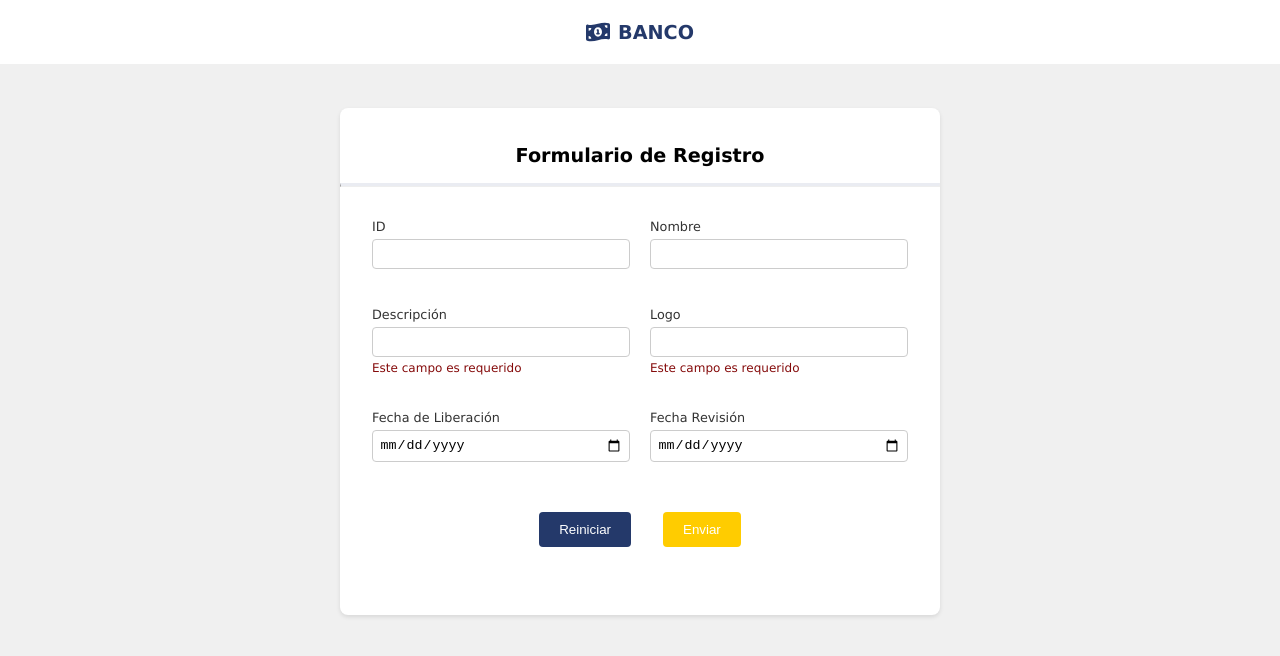
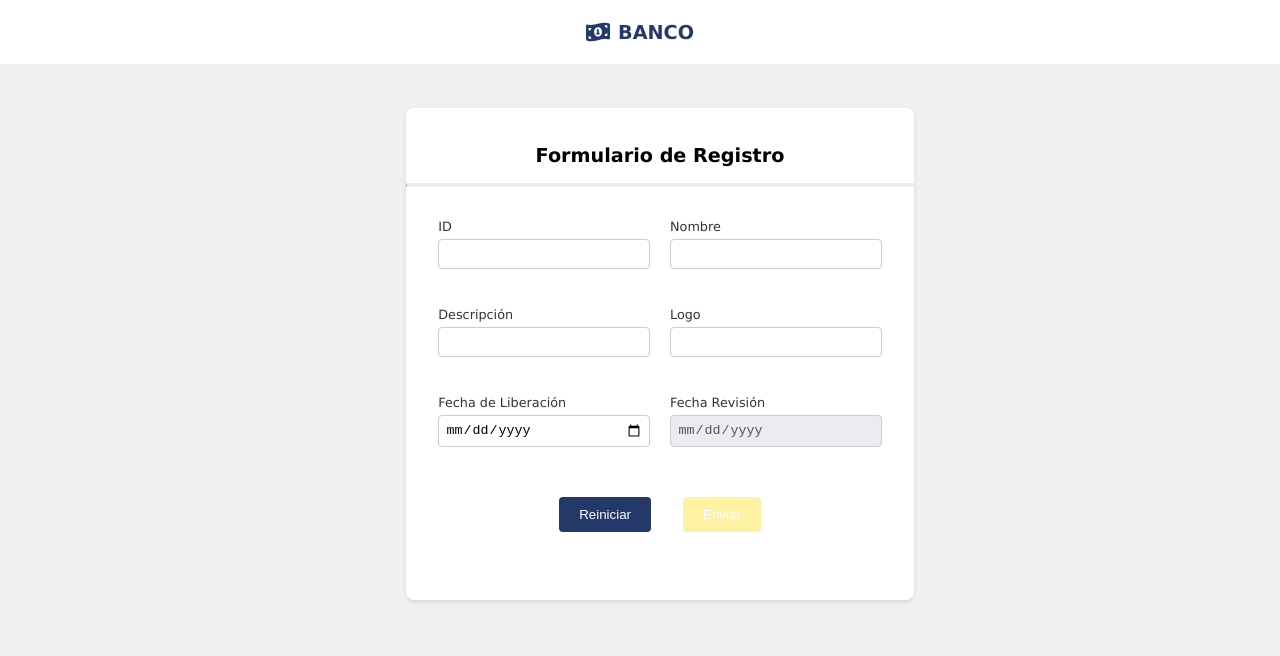
Before and after one commit to eavinti/EdgarVintimilla, an Angular app: page /dashboard/form in a window 1280 px wide. Shown: the top 656 px of the page. Built offline with nearby package versions, Linux system fonts and the light colour scheme.

Commit message:
validations

```diff
--- a/src/app/dashboard/pages/product-form/product-form.component.css
+++ b/src/app/dashboard/pages/product-form/product-form.component.css
@@ -46,6 +46,10 @@ form{
   width: 100%;
 }
 
+.form-group input:disabled {
+  background-color: var(--color-gray-200);
+}
+
 .form-group .error {
   color: #850b0b;
   font-size: 12px;
@@ -73,8 +77,13 @@ form{
 }
 
 .form-actions .submit-button {
-  background-color: #FFCC00;
+  background-color: var(--color-yellow-300);
   color: white;
+}
+
+.form-actions .submit-button:disabled {
+  background-color: var(--color-yellow-100);
+  cursor: not-allowed;
 }
 
 
--- a/src/app/dashboard/pages/product-form/product-form.component.html
+++ b/src/app/dashboard/pages/product-form/product-form.component.html
@@ -2,39 +2,119 @@
   <h2>Formulario de Registro</h2>
 
   <hr class="solid">
+
+  @if (successMessage) {
+    <div class="alert alert-success">
+      {{ successMessage }}
+    </div>
+  }
 
   <form [formGroup]="productForm" (ngSubmit)="onSubmit()">
     <div class="form-grid">
       <div class="form-group">
         <label for="id">ID</label>
         <input type="text" id="id" name="id" class="full-width" formControlName="id">
+        @if (productForm.get('id')?.touched && productForm.get('id')?.invalid) {
+          <div class="error">
+            @if (productForm.get('id')?.errors?.['required']) {
+              <div>El campo ID es requerido</div>
+            }
+            @if (productForm.get('id')?.errors?.['minlength']) {
+              <div>El campo ID debe tener al menos 3 caracteres</div>
+            }
+            @if (productForm.get('id')?.errors?.['maxlength']) {
+              <div>El campo ID debe tener como máximo 10 caracteres</div>
+            }
+            @if (productForm.get('id')?.errors?.['idExists']) {
+              <div>El ID ya existe</div>
+            }
+          </div>
+        }
       </div>
       <div class="form-group">
         <label for="name">Nombre</label>
         <input type="text" id="name" name="name" class="full-width" formControlName="name">
+        @if (productForm.get('name')?.touched && productForm.get('name')?.invalid) {
+          <div class="error">
+            @if (productForm.get('name')?.errors?.['required']) {
+              <div>El campo Nombre es requerido</div>
+            }
+            @if (productForm.get('name')?.errors?.['minlength']) {
+              <div>El campo Nombre debe tener al menos 5 caracteres</div>
+            }
+            @if (productForm.get('name')?.errors?.['maxlength']) {
+              <div>El campo Nombre debe tener como máximo 100
+                caracteres
+              </div>
+            }
+          </div>
+        }
       </div>
       <div class="form-group">
         <label for="description">Descripción</label>
         <input type="text" id="description" name="description" class="full-width" formControlName="description">
-        <span class="error">Este campo es requerido</span>
+        @if (productForm.get('description')?.touched && productForm.get('description')?.invalid) {
+          <div class="error">
+            @if (productForm.get('description')?.errors?.['required']) {
+              <div>El campo Descripción es requerido</div>
+            }
+            @if (productForm.get('description')?.errors?.['minlength']) {
+              <div>El campo Descripción debe tener al menos 10 caracteres</div>
+            }
+            @if (productForm.get('description')?.errors?.['maxlength']) {
+              <div>El campo Descripción debe tener como máximo 200 caracteres</div>
+            }
+          </div>
+        }
       </div>
       <div class="form-group">
         <label for="logo">Logo</label>
         <input type="text" id="logo" name="logo" class="full-width" formControlName="logo">
-        <span class="error">Este campo es requerido</span>
+        @if (productForm.get('logo')?.touched && productForm.get('logo')?.invalid) {
+          <div class="error">
+            @if (productForm.get('logo')?.errors?.['required']) {
+              <div>El campo LOGO es requerido</div>
+            }
+          </div>
+        }
       </div>
       <div class="form-group">
         <label for="release_date">Fecha de Liberación</label>
         <input type="date" id="release_date" name="release_date" class="full-width" formControlName="date_release">
+        @if (productForm.get('date_release')?.touched && productForm.get('date_release')?.invalid) {
+          <div class="error">
+            @if (productForm.get('date_release')?.errors?.['required']) {
+              <div>El campo Fecha de Liberación es requerido</div>
+            }
+            @if (productForm.get('date_release')?.errors?.['invalidDate']) {
+              <div>La fecha debe ser igual o mayor a la fecha actual</div>
+            }
+          </div>
+        }
       </div>
       <div class="form-group">
         <label for="revision_date">Fecha Revisión</label>
-        <input type="date" id="revision_date" name="revision_date" class="full-width" formControlName="date_revision">
+        <input type="date"
+               id="revision_date"
+               name="revision_date"
+               class="full-width"
+               formControlName="date_revision"
+               [disabled]="productForm.get('date_release')?.invalid ?? true">
+        @if (productForm.get('date_revision')?.touched && productForm.get('date_revision')?.invalid) {
+          <div class="error">
+            @if (productForm.get('date_revision')?.errors?.['required']) {
+              <div>El campo Fecha de Revisión es requerido</div>
+            }
+            @if (productForm.get('date_revision')?.errors?.['invalidRevisionDate']) {
+              <div>La fecha debe ser exactamente un año posterior a la fecha de liberación</div>
+            }
+          </div>
+        }
       </div>
     </div>
     <div class="form-actions">
-      <button type="reset" class="reset-button">Reiniciar</button>
-      <button type="submit" class="submit-button">Enviar</button>
+      <button type="reset" class="reset-button" (click)="resetForm()">Reiniciar</button>
+      <button type="submit" class="submit-button" [disabled]="productForm.invalid">Enviar</button>
     </div>
   </form>
 </div>
--- a/src/app/dashboard/pages/product-form/product-form.component.ts
+++ b/src/app/dashboard/pages/product-form/product-form.component.ts
@@ -15,26 +15,48 @@ import { ProductService } from '../../../services/product.service';
 export class ProductFormComponent {
 
   productForm: FormGroup;
+  successMessage: string | null = null;
 
   constructor(
     private fb: FormBuilder,
     private productService: ProductService
   ) {
     this.productForm = this.fb.group({
-      id: ['', Validators.required],
-      name: ['', Validators.required],
-      description: ['', Validators.required],
+      id: ['', [Validators.required, Validators.minLength(3), Validators.maxLength(10)]],
+      name: ['', [Validators.required, Validators.minLength(5), Validators.maxLength(100)]],
+      description: ['', [Validators.required, Validators.minLength(10), Validators.maxLength(200)]],
       logo: ['', Validators.required],
-      date_release: ['', Validators.required],
-      date_revision: [{value: '', disabled: false}, Validators.required]
+      date_release: ['', [Validators.required, this.dateValidator()]],
+      date_revision: [{value: '', disabled: true}, [Validators.required, this.dateRevisionValidator()]]
+    });
+
+    this.productForm.get('date_release')?.valueChanges.subscribe(value => {
+      const releaseControl = this.productForm.get('date_release');
+      const revisionControl = this.productForm.get('date_revision');
+
+      if (releaseControl?.valid) {
+        revisionControl?.enable();
+        const releaseDate = new Date(value);
+        const revisionDate = new Date(releaseDate);
+        revisionDate.setFullYear(revisionDate.getFullYear() + 1);
+        revisionControl?.setValue(revisionDate.toISOString().split('T')[0], { emitEvent: false });
+      } else {
+        revisionControl?.disable();
+        revisionControl?.reset();
+      }
     });
   }
 
   onSubmit() {
+    console.log(this.productForm);
     if (this.productForm.valid) {
       const product: Product = this.productForm.getRawValue();
       this.productService.createProduct(product).subscribe({
-        next: response => console.log('Producto creado con éxito', response),
+        next: response => {
+          console.log('Producto creado con éxito', response)
+          this.successMessage = 'Producto creado con éxito';
+          this.resetForm();
+        },
         error: error => console.error('Error al crear el producto', error)
       });
     } else {
@@ -42,4 +64,30 @@ export class ProductFormComponent {
     }
   }
 
+
+  resetForm() {
+    this.productForm.reset();
+    this.productForm.get('date_revision')?.disable();
+  }
+
+  dateValidator() {
+    return (control: { value: string | number | Date; }) => {
+      const date = new Date(control.value);
+      const today = new Date();
+      const yesterday = new Date(today);
+      yesterday.setDate(today.getDate() - 1);
+      return date >= yesterday ? null : { invalidDate: true };
+    };
+  }
+
+  dateRevisionValidator() {
+    return (control: { value: string | number | Date; }) => {
+      const revisionDate = new Date(control.value);
+      const releaseDate = new Date(this.productForm?.get('date_release')?.value);
+      const expectedRevisionDate = new Date(releaseDate);
+      expectedRevisionDate.setFullYear(expectedRevisionDate.getFullYear() + 1);
+      return revisionDate.toDateString() === expectedRevisionDate.toDateString() ? null : { invalidRevisionDate: true };
+    };
+  }
+
 }
--- a/src/styles.css
+++ b/src/styles.css
@@ -8,6 +8,7 @@
 
   --color-yellow-100: #FDF1A4;
   --color-yellow-200: #F5DF66;
+  --color-yellow-300: #FFCC00;
 }
 
 body {
@@ -128,3 +129,15 @@ hr.solid {
   margin-left: 0.4rem;
   cursor: help;
 }
+
+.alert {
+  padding: 15px;
+  margin-bottom: 20px;
+  border: 1px solid transparent;
+  border-radius: 4px;
+}
+.alert-success {
+  color: #3c763d;
+  background-color: #dff0d8;
+  border-color: #d6e9c6;
+}
```
